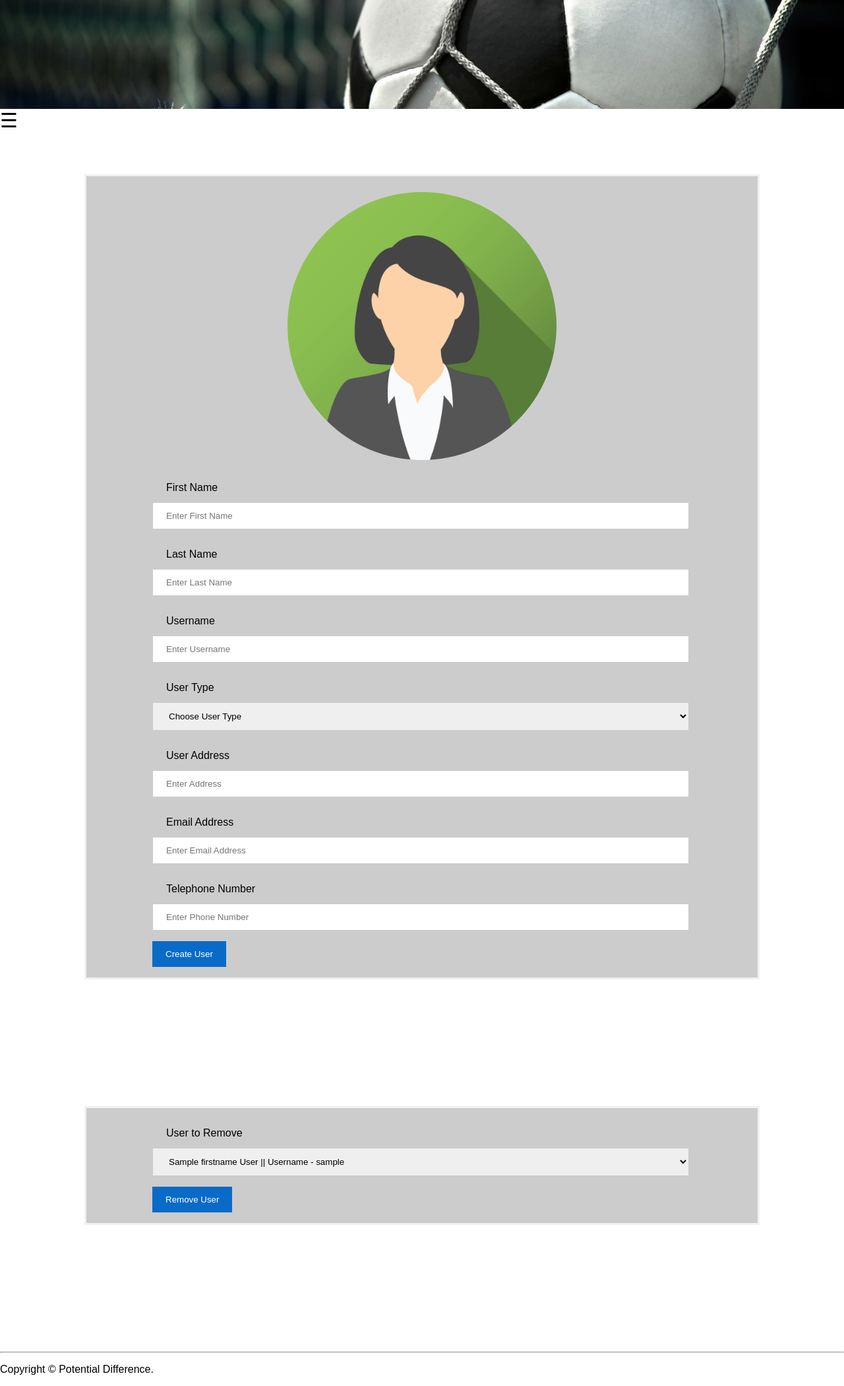
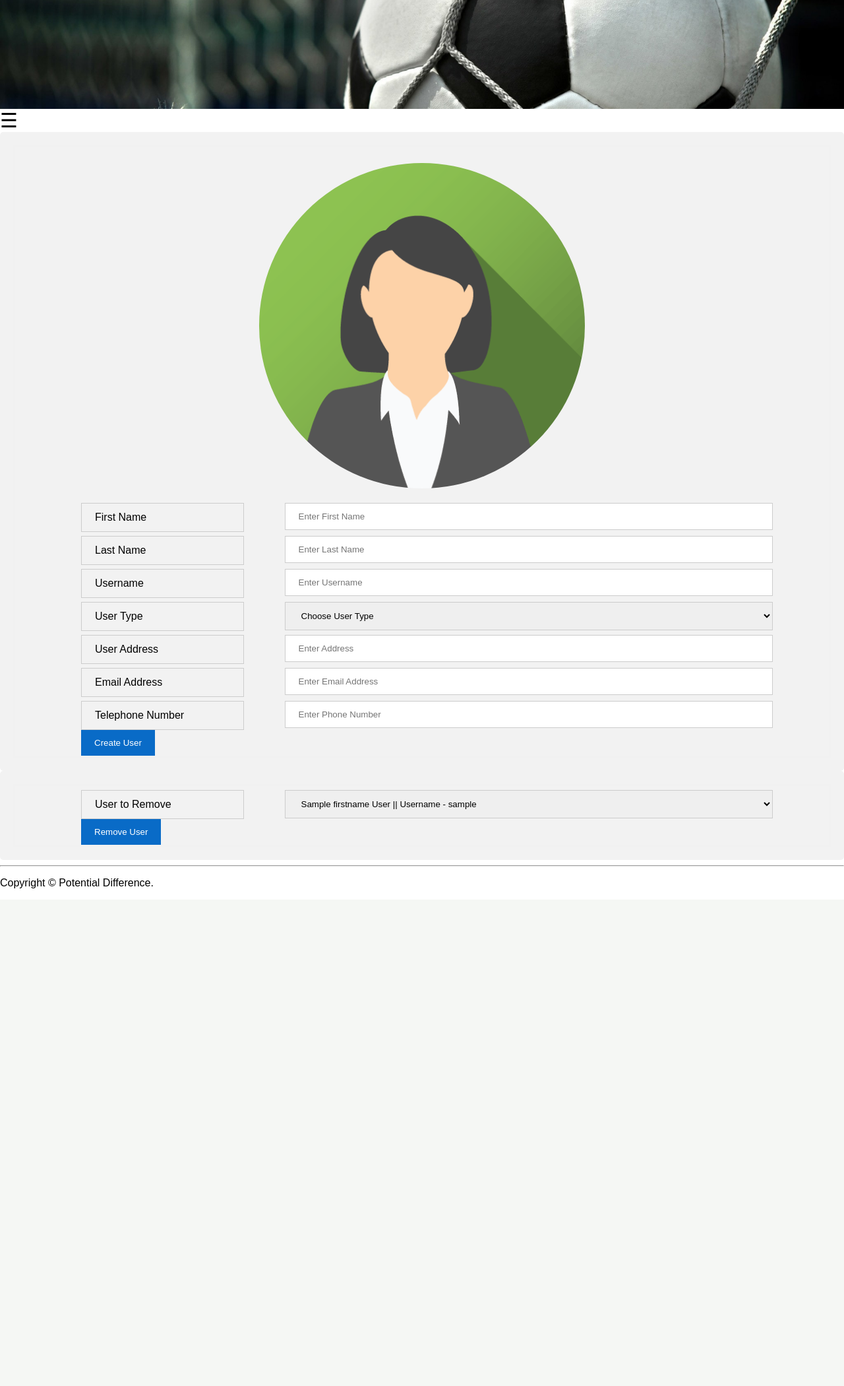
Before and after one commit to Michael-117/Sports-Facility-Management, a Flask app: template templates/createuser.html in a window 1280 px wide. Shown: the part 235-2335 px from the top of the page at 66% size. After the commit the page ends 1581 px from the top, so only its background shows below. Run offline with Flask 2, Linux system fonts and the light colour scheme; the template is opened without the code that fills it: most values are stand-ins (such as "Sample title", 1, 10 or a date in 2020); some libraries are stand-ins or nearby versions.

Commit message:
cs and html adjust

```diff
--- a/static/css/app.css
+++ b/static/css/app.css
@@ -138,7 +138,9 @@ border-radius: 50%;
 }
 
 .container {
-padding: 16px;
+  border-radius: 5px;
+  background-color: #f2f2f2;
+  padding: 20px;
 }
 
 span.psw {
@@ -146,10 +148,21 @@ float: right;
 padding-top: 16px;
 }
 
-/*Facility*/
+/*Forms*/
 .column {
   float: left;
   width: 33%;
+}
+.col-25 {
+  float: left;
+  width: 25%;
+  margin-top: 6px;
+}
+
+.col-75 {
+  float: left;
+  width: 75%;
+  margin-top: 6px;
 }
 
 /* Clear floats after the columns */
--- a/templates/createuser.html
+++ b/templates/createuser.html
@@ -1,67 +1,108 @@
 {% extends "base.html" %}
 
 {% block main %}
-    <div class="login">
+    <div class="container">
         <form action="" method="POST">
 
             <div class="imgcontainer">
                 <img src="/SFMS/static/css/login.png" alt="login" class="avatar">
             </div>
-            <p>
+            <div class="row">
+                <div class="col-25">
                     <label for="firstname">First Name</label>
+                </div>
+                <div class="col-75">
                     <input type="text" name="firstname" placeholder="Enter First Name" value="{{request.form.firstname}}" required>
-            </p>
-            <p>
+                </div>
+            </div>
+            <div class="row">
+                <div class="col-25">
                     <label for="lastname">Last Name</label>
+                </div>
+                <div class="col-75">
                     <input type="text" name="lastname" placeholder="Enter Last Name" value="{{request.form.lastname}}" required>
-            </p>
-                        <p>
+                </div>
+            </div>
+
+            <div class="row">
+                <div class="col-25">
                     <label for="username">Username</label>
+                </div>
+                <div class="col-75">
                     <input type="text" name="username" placeholder="Enter Username" value="{{request.form.username}}" required>
-            </p>
-            <p>
+                </div>
+            </div>
+
+            <div class="row">
+                <div class="col-25">
                     <label for="usertype">User Type</label>
+                </div>
+                <div class="col-75">
                     <select name="usertype" required>
                         <option value="" disabled selected>Choose User Type</option>
                         <option value="admin">Admin</option>
                         <option value="member">Member</option>
                     </select>
-            </p>
-            <p>
+                </div>
+            </div>
+
+            <div class="row">
+                <div class="col-25">
                     <label for="useraddress">User Address</label>
+                </div>
+                <div class="col-75">
                     <input type="text" name="useraddress" placeholder="Enter Address" value="{{request.form.useraddress}}" required>
-            </p>
-            <p>
+                </div>
+            </div>
+
+            <div class="row">
+                <div class="col-25">
                     <label for="useremail">Email Address</label>
+                </div>
+                <div class="col-75">
                     <input type="text" name="useremail" placeholder="Enter Email Address" value="{{request.form.useremail}}" required>
-            </p>
-            <p>
+                </div>
+            </div>
+
+            <div class="row">
+                <div class="col-25">
                     <label for="telephone">Telephone Number</label>
+                </div>
+                <div class="col-75">
                     <input type="text" name="telephone" placeholder="Enter Phone Number" value="{{request.form.telephone}}" required>
-            </p>
-            <p>
+                </div>
+            </div>
+
+
+            <div class="row">
                 <input type="submit" name = "adduser" value="Create User"/>
+            </div>
 
-            </p>
         </form>
+
     </div>
-    <div class="login">
-        <div>
+    <div class="container">
         <form action="" method="POST">
-                <p>
+            <div class="row">
+                <div class="col-25">
                     <label for="username">User to Remove</label>
+                </div>
+                <div class="col-75">
                     <select name="username" required>
                         {% for i in firstname %}
                         <option value="{{username[firstname.index(i)]}}" SELECTED> {{i}} {{lastname[firstname.index(i)]}} || Username - {{username[firstname.index(i)]}}</option>
                         {% endfor %}
                     </select>
-                </p>
-                <p>
+                </div>
+
+            </div>
+            <div class="row">
                 <input type="submit" name="deactivate" value = "Remove User">
-                </p>
+            </div>
+
         </form>
-        </div>
     </div>
 
 
+
 {% endblock %}
--- a/templates/facilitymanagement.html
+++ b/templates/facilitymanagement.html
@@ -1,6 +1,7 @@
 {% extends "base.html" %}
 
 {% block main %}
+<div class="container">
     <div class="row">
         <div name="addFacility" class="column">
             <form action="" method="POST">
@@ -68,6 +69,8 @@
             </form>
         </div>
     </div>
+</div>
+
 
 
 {% endblock %}
```
Also changed, not shown: templates/booking2.html (+36 -2 lines), templates/login.html (+26 -12 lines), templates/registercard.html (+42 -14 lines), templates/systemlogs.html (+9 -1 lines), templates/viewBooking.html (+13 -2 lines). Lines whose indentation alone changed are shown as unchanged.
